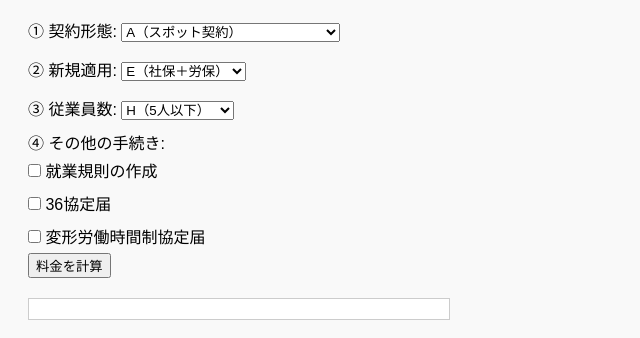
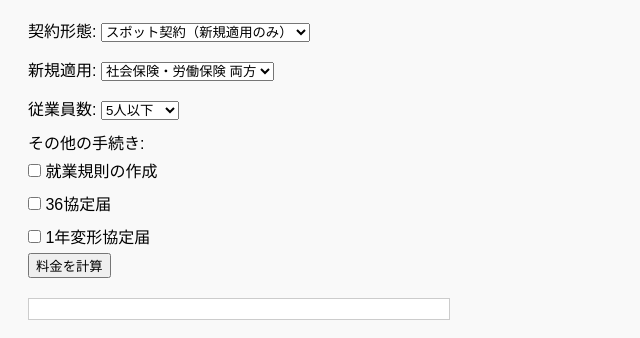
Before and after one commit to kyokonakayama/price-simulator, a plain HTML site: page index.html in a window 1280 px wide. Shown: the part 82-420 px from the top of the page, without its empty margins (0-640 px from the left). Drawn offline with Linux system fonts and the light colour scheme.

Commit message:
Update index.html

```diff
--- a/index.html
+++ b/index.html
@@ -28,36 +28,36 @@
 <body>
   <h1>料金シミュレーター</h1>
 
-  <label>① 契約形態:
+  <label>契約形態:
     <select id="plan">
-      <option value="A">A（スポット契約）</option>
-      <option value="B">B（アドバイザリー顧問）</option>
-      <option value="C">C（レギュラー顧問）</option>
-      <option value="D">D（レギュラー顧問＋給与計算）</option>
+      <option value="A">スポット契約（新規適用のみ）</option>
+      <option value="B">アドバイザリー顧問</option>
+      <option value="C">レギュラー顧問</option>
+      <option value="D">レギュラー顧問＋給与計算</option>
     </select>
   </label><br>
 
-  <label>② 新規適用:
+  <label>新規適用:
     <select id="application">
-      <option value="E">E（社保＋労保）</option>
-      <option value="F">F（社保のみ）</option>
-      <option value="G">G（労保のみ）</option>
+      <option value="E">社会保険・労働保険 両方</option>
+      <option value="F">社会保険のみ</option>
+      <option value="G">労働保険のみ</option>
     </select>
   </label><br>
 
-  <label>③ 従業員数:
+  <label>従業員数:
     <select id="employees">
-      <option value="H">H（5人以下）</option>
-      <option value="I">I（6〜10人）</option>
-      <option value="J">J（11〜20人）</option>
-      <option value="K">K（21人以上）</option>
+      <option value="H">5人以下</option>
+      <option value="I">6〜10人</option>
+      <option value="J">11〜20人</option>
+      <option value="K">21人以上</option>
     </select>
   </label><br>
 
-  <label>④ その他の手続き:</label><br>
+  <label>その他の手続き:</label><br>
   <input type="checkbox" id="rule" value="rule"> 就業規則の作成<br>
   <input type="checkbox" id="kyoutei" value="kyoutei"> 36協定届<br>
-  <input type="checkbox" id="henkei" value="henkei"> 変形労働時間制協定届<br>
+  <input type="checkbox" id="henkei" value="henkei"> 1年変形協定届<br>
 
   <button onclick="calculate()">料金を計算</button>
 
@@ -100,13 +100,13 @@
       const total = initFee + ruleFee + kyouteiFee + henkeiFee;
 
       document.getElementById('result').innerHTML = `
-        <strong>月額料金：</strong> ${monthFee.toLocaleString()}円<br>
         <strong>初回手続き料：</strong> ${initFee.toLocaleString()}円<br>
         <strong>就業規則：</strong> ${ruleFee.toLocaleString()}円<br>
         <strong>36協定：</strong> ${kyouteiFee.toLocaleString()}円<br>
-        <strong>変形労働時間制協定：</strong> ${henkeiFee.toLocaleString()}円<br>
+        <strong>1年変形協定：</strong> ${henkeiFee.toLocaleString()}円<br>
         <hr>
-        <strong>初回合計：</strong> ${total.toLocaleString()}円
+        <strong>初回合計：</strong> ${total.toLocaleString()}円<br>
+        <strong>月額料金：</strong> ${monthFee.toLocaleString()}円
       `;
     }
   </script>
```
